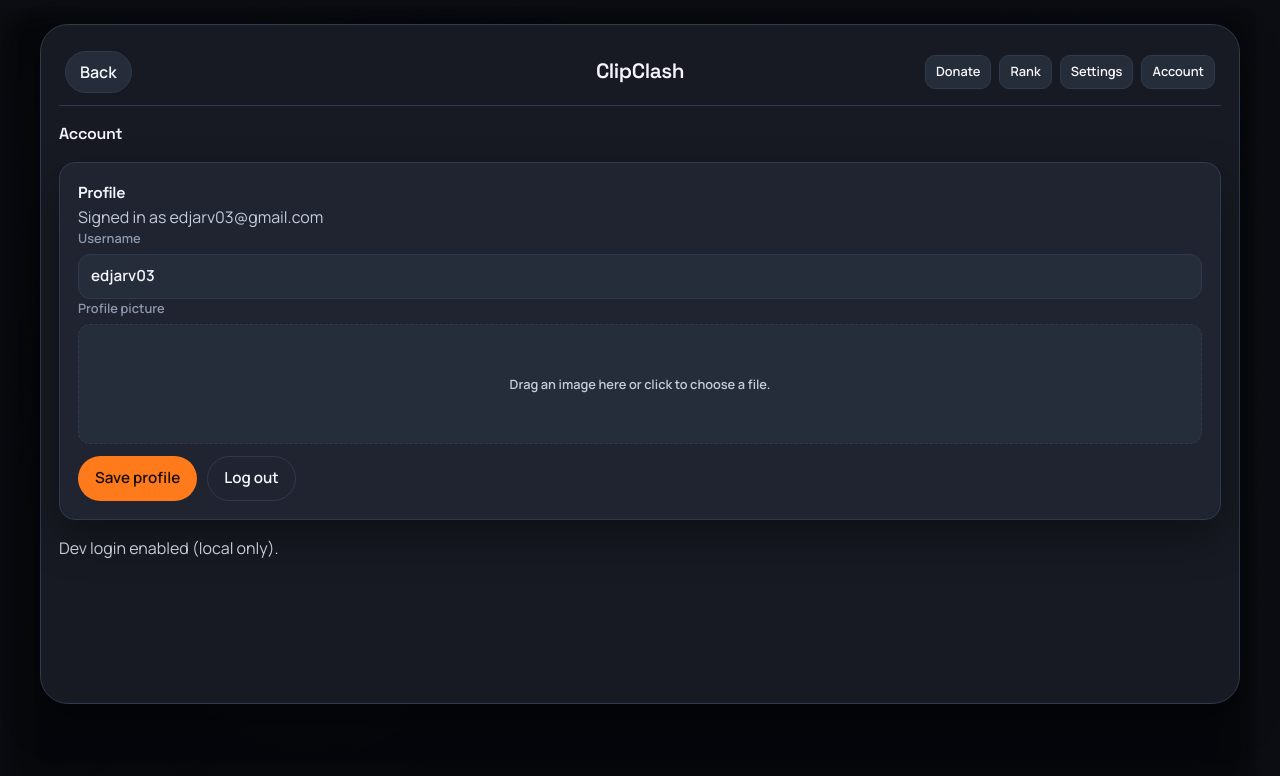
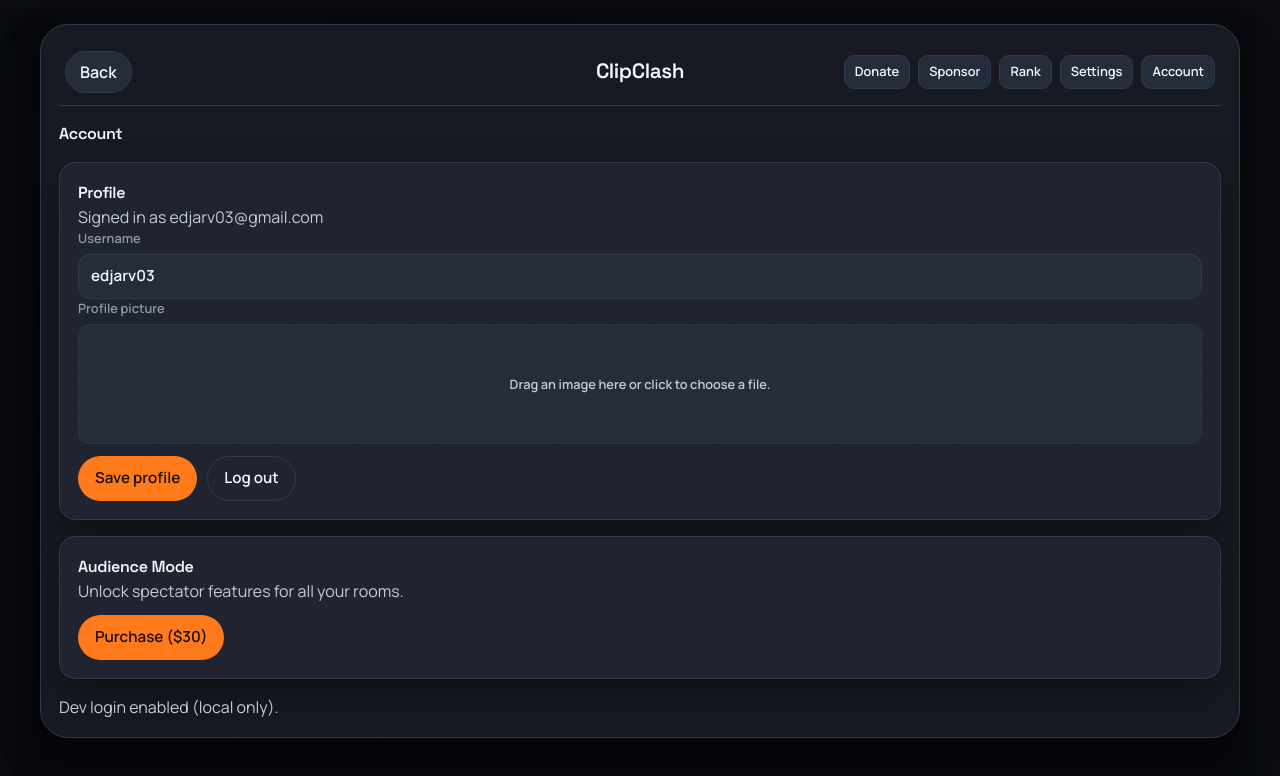
Before and after one commit to sankdoy/ClipClash, a React (Vite) app: page /account in a window 1280 px wide. Both pictures are taken after a click on the button "Dev login (local only)". Shown: the top 776 px of the page. Built offline with nearby package versions, Linux system fonts and the light colour scheme; no server answers.

Commit message:
Add sponsor nav and audience purchase in account

```diff
--- a/src/App.tsx
+++ b/src/App.tsx
@@ -25,6 +25,9 @@
       <div className="board-header-right">
         <Link className="icon-btn" to="/donate">
           Donate
+        </Link>
+        <Link className="icon-btn" to="/sponsor">
+          Sponsor
         </Link>
         <Link className="icon-btn" to="/leaderboard">
           Rank
--- a/src/features/account/Account.tsx
+++ b/src/features/account/Account.tsx
@@ -16,6 +16,9 @@
   const [username, setUsername] = useState('')
   const [avatarUrl, setAvatarUrl] = useState('')
   const [avatarDragOver, setAvatarDragOver] = useState(false)
+  const [hasAudienceMode, setHasAudienceMode] = useState(false)
+  const [audienceLoading, setAudienceLoading] = useState(false)
+  const [audienceStatus, setAudienceStatus] = useState<string | null>(null)
 
   useEffect(() => {
     getMe().then((data) => {
@@ -23,8 +26,26 @@
         setUser(data.user)
         setUsername(data.user.username)
         setAvatarUrl(data.user.avatar_url ?? '')
+        fetchEntitlements()
       }
     })
+  }, [])
+
+  useEffect(() => {
+    const params = new URLSearchParams(window.location.search)
+    if (params.get('audience') === 'success') {
+      fetchEntitlements()
+      setAudienceStatus('Purchase confirmed. Audience Mode unlocked.')
+      params.delete('audience')
+      const next = `${window.location.pathname}${params.toString() ? `?${params}` : ''}`
+      window.history.replaceState({}, '', next)
+    }
+    if (params.get('audience') === 'cancel') {
+      setAudienceStatus('Purchase cancelled.')
+      params.delete('audience')
+      const next = `${window.location.pathname}${params.toString() ? `?${params}` : ''}`
+      window.history.replaceState({}, '', next)
+    }
   }, [])
 
   const requestCode = async () => {
@@ -59,6 +80,35 @@
   const saveProfile = async () => {
     const ok = await updateProfile(username, avatarUrl)
     setStatus(ok ? 'Profile updated.' : 'Profile update failed.')
+  }
+
+  const fetchEntitlements = async () => {
+    const res = await fetch('/api/entitlements')
+    if (!res.ok) return
+    const data = await res.json()
+    setHasAudienceMode(Boolean(data?.hasAudienceMode))
+  }
+
+  const purchaseAudienceMode = async () => {
+    setAudienceLoading(true)
+    setAudienceStatus(null)
+    try {
+      const res = await fetch('/api/audience', {
+        method: 'POST',
+        headers: { 'content-type': 'application/json' },
+        body: JSON.stringify({})
+      })
+      const data = await res.json()
+      if (!res.ok || !data?.url) {
+        setAudienceStatus(data?.error ?? 'Unable to start checkout.')
+        return
+      }
+      window.location.assign(data.url)
+    } catch {
+      setAudienceStatus('Unable to start checkout.')
+    } finally {
+      setAudienceLoading(false)
+    }
   }
 
   const readAvatarFile = (file: File) => {
@@ -176,6 +226,20 @@
               </button>
             </div>
           </div>
+          <div className="card">
+            <h3>Audience Mode</h3>
+            <p className="muted">Unlock spectator features for all your rooms.</p>
+            <div className="room-controls">
+              {hasAudienceMode ? (
+                <span className="muted">Owned</span>
+              ) : (
+                <button className="btn primary" onClick={purchaseAudienceMode} disabled={audienceLoading}>
+                  {audienceLoading ? 'Checkout...' : 'Purchase ($30)'}
+                </button>
+              )}
+            </div>
+            {audienceStatus && <p className="muted">{audienceStatus}</p>}
+          </div>
         </>
       )}
       {status && <p className="muted">{status}</p>}
--- a/src/features/room/Room.tsx
+++ b/src/features/room/Room.tsx
@@ -1425,7 +1425,9 @@
           </div>
           <div className="panel-card">
             <h3>Sponsor</h3>
-            <div className="sponsor-slot">Buy this slot</div>
+            <Link className="sponsor-slot" to="/sponsor">
+              Buy this slot
+            </Link>
             <p className="muted">One sponsor per match. No popups.</p>
             <Link className="muted" to="/donate">
               Support the site
```
